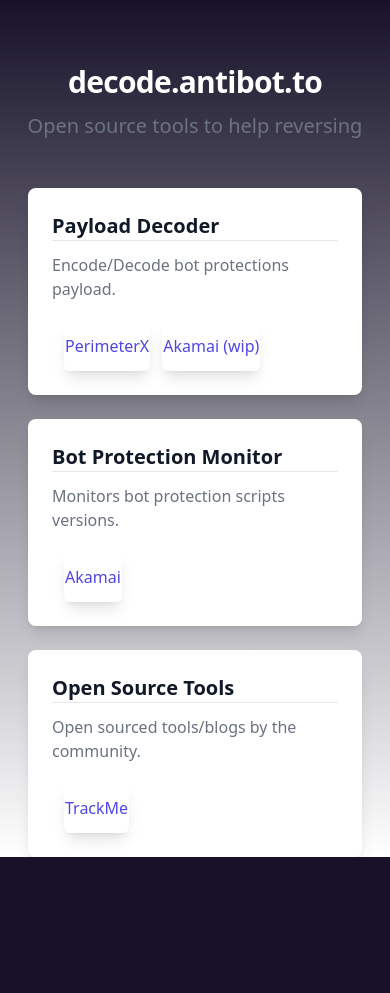
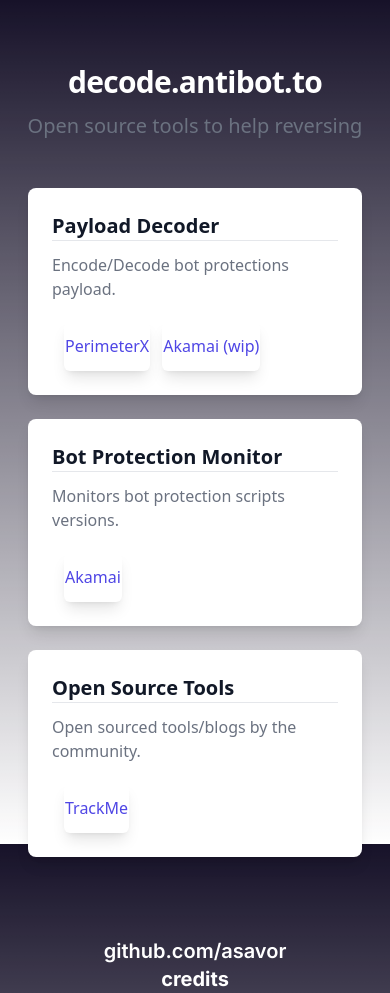
Before and after one commit to asavor/decode, a Next.js app: page / in a window 390 px wide. Before the commit the page ends 857 px from the top, so only its background shows below. Built offline with nearby package versions, Linux system fonts and the light colour scheme.

Commit message:
changed href

```diff
--- a/src/app/page.tsx
+++ b/src/app/page.tsx
@@ -3,7 +3,7 @@
 
 export default function Home() {
   return (
-    <main className=" pt-16 container mx-auto relative">
+    <main className=" pt-16 container mx-auto relative flex flex-col h-screen justify-between">
       <div className="text-center">
         <h2 className="text-3xl  font-extrabold tracking-tight text-white sm:text-4xl">
           decode.antibot.to
@@ -12,11 +12,11 @@
           Open source tools to help reversing
         </p>
       </div>
-      <div className="flex lg:flex-row justify-between gap-6 lg:px-24 mt-12 flex-col px-7">
+      <div className="mb-auto flex lg:flex-row justify-between gap-6 lg:px-24 mt-12 flex-col px-7">
         {Card()}
       </div>
 
-      {/*<Footer></Footer>*/}
+      <Footer></Footer>
     </main>
   );
 }
--- a/src/components/footer/footer.tsx
+++ b/src/components/footer/footer.tsx
@@ -13,7 +13,7 @@
       >
         github.com/asavor
       </a>
-      <Link href={"credit"} className={"text-white text-xl font-bold"}>
+      <Link href={"credits"} className={"text-white text-xl font-bold"}>
         credits
       </Link>
     </div>
--- a/src/components/landing/card.tsx
+++ b/src/components/landing/card.tsx
@@ -13,7 +13,7 @@
             return (
               <Link
                 key={index}
-                href={"/px"}
+                href={bp.href}
                 className="inline-flex items-center justify-center rounded-md border border-transparent bg-white lg:px-5 py-3 text-base font-medium text-indigo-600 hover:bg-indigo-50 ml-3 mt-5 shadow-lg"
               >
                 {bp.name}
```
